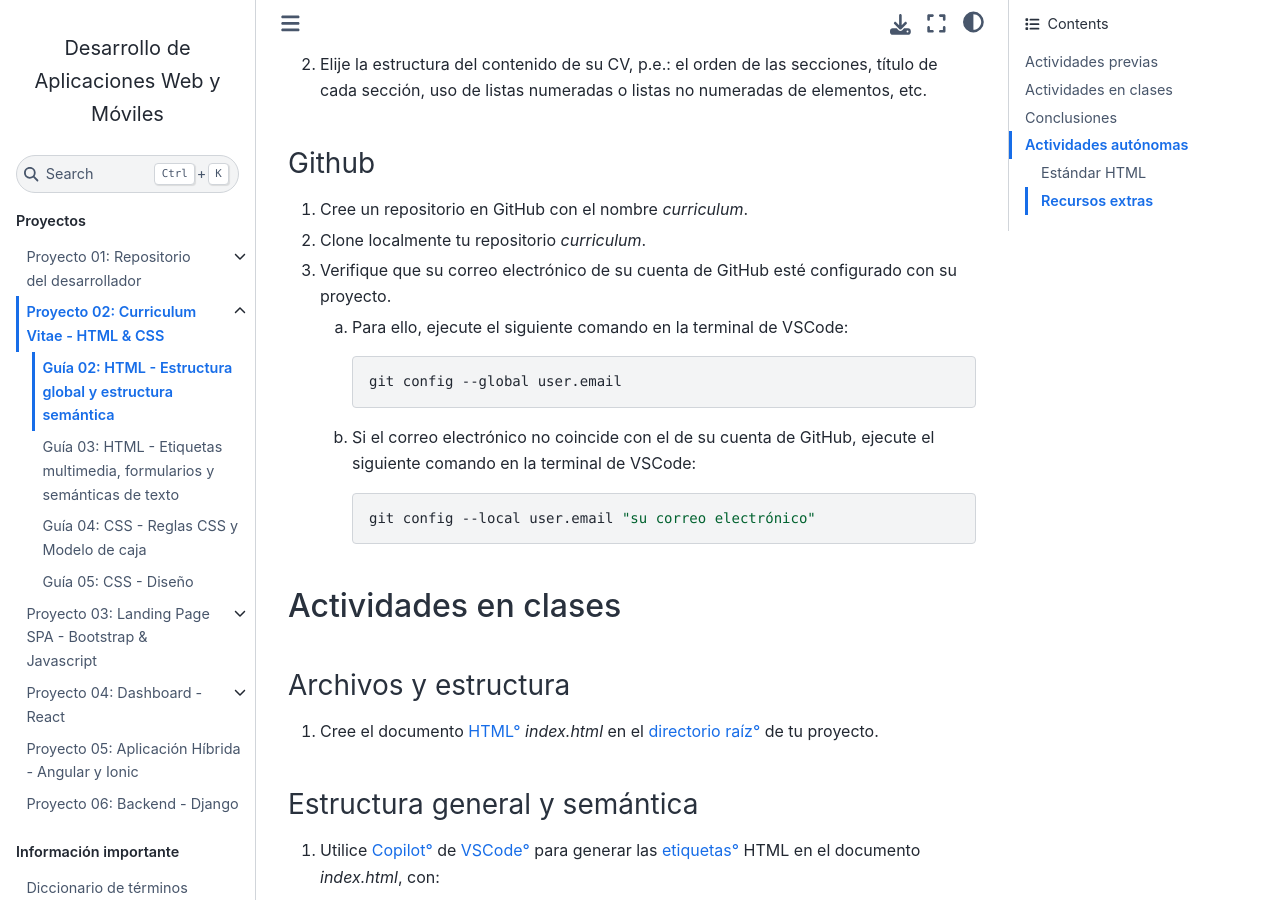
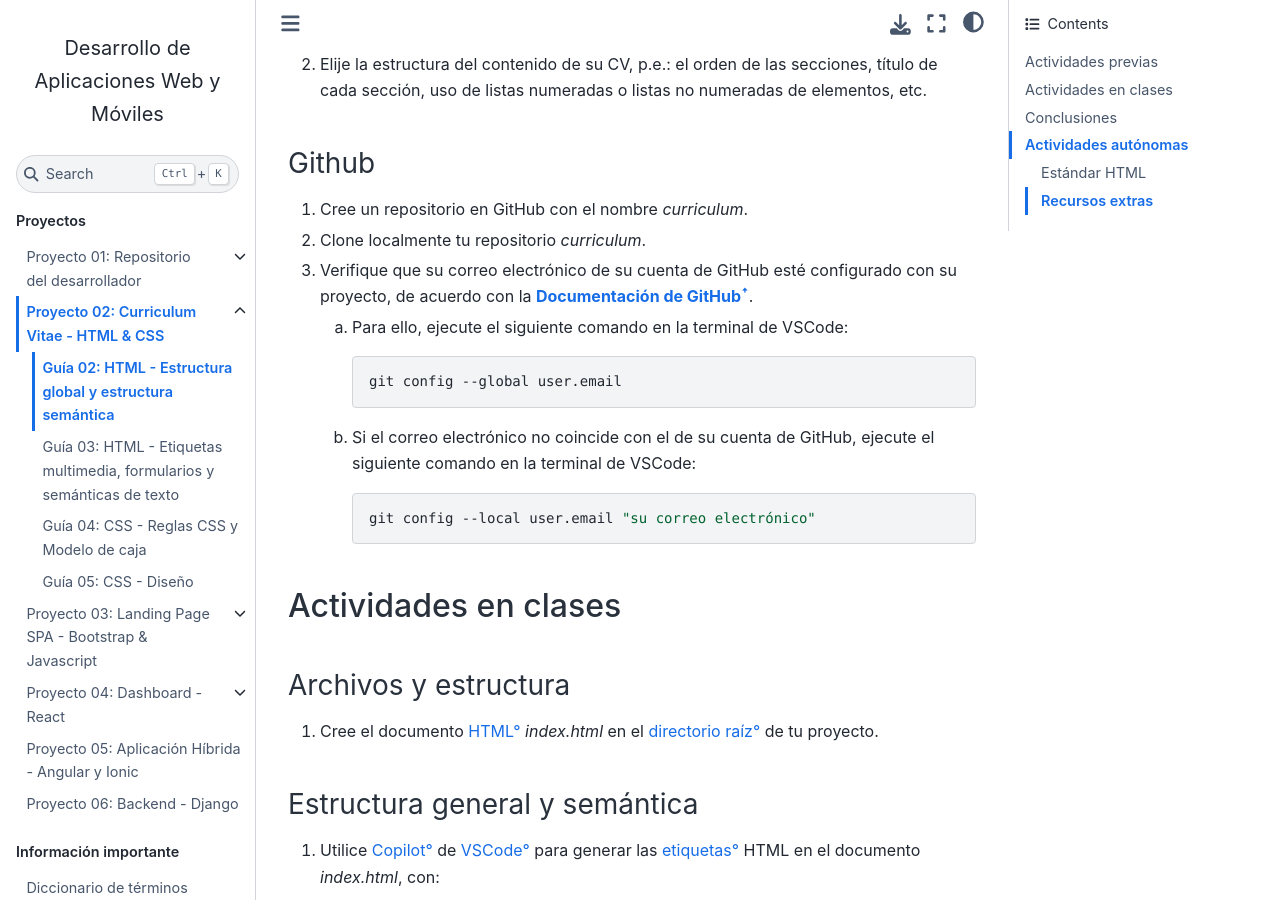
Before and after one commit to DAWMFIEC/DAWM-AI, a Sphinx documentation site: the page built from docs/source/guias/guia02.rst, in a window 1280 px wide and 900 px high, scrolled down 511 px. Built offline with Sphinx 7.4.7 and the Sphinx Book theme 1.1.4, drawn with Linux system fonts in a browser that asks for light colours; comment, search, counter and statistics services are not loaded.

Commit message:
link to documentación de github

```diff
--- a/docs/source/guias/guia02.rst
+++ b/docs/source/guias/guia02.rst
@@ -26,7 +26,7 @@ Github
 
 1. Cree un repositorio en GitHub con el nombre *curriculum*.
 2. Clone localmente tu repositorio *curriculum*.
-3. Verifique que su correo electrónico de su cuenta de GitHub esté configurado con su proyecto.
+3. Verifique que su correo electrónico de su cuenta de GitHub esté configurado con su proyecto, de acuerdo con la `Documentación de GitHub <https://docs.github.com/es/account-and-profile/setting-up-and-managing-your-personal-account-on-github/managing-email-preferences/setting-your-commit-email-address#setting-your-email-address-for-a-single-repository>`_.
 
    a) Para ello, ejecute el siguiente comando en la terminal de VSCode:
 
```
